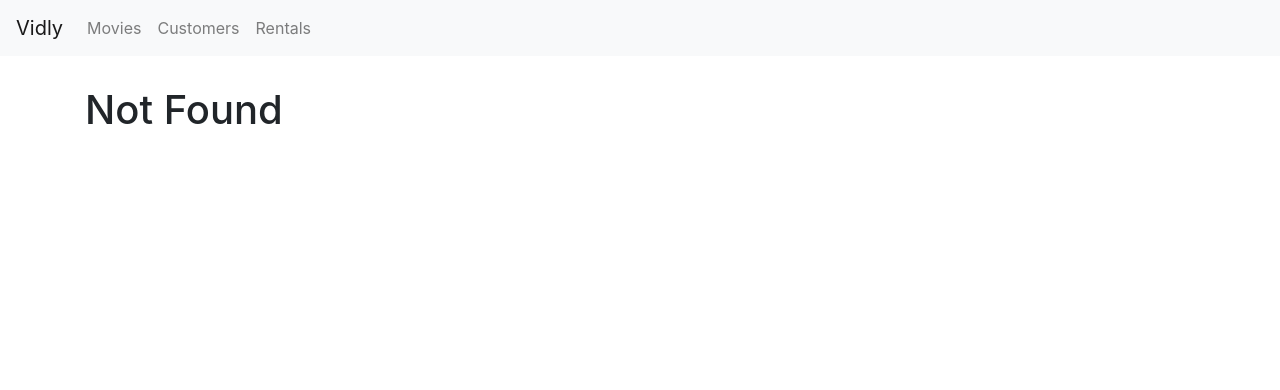
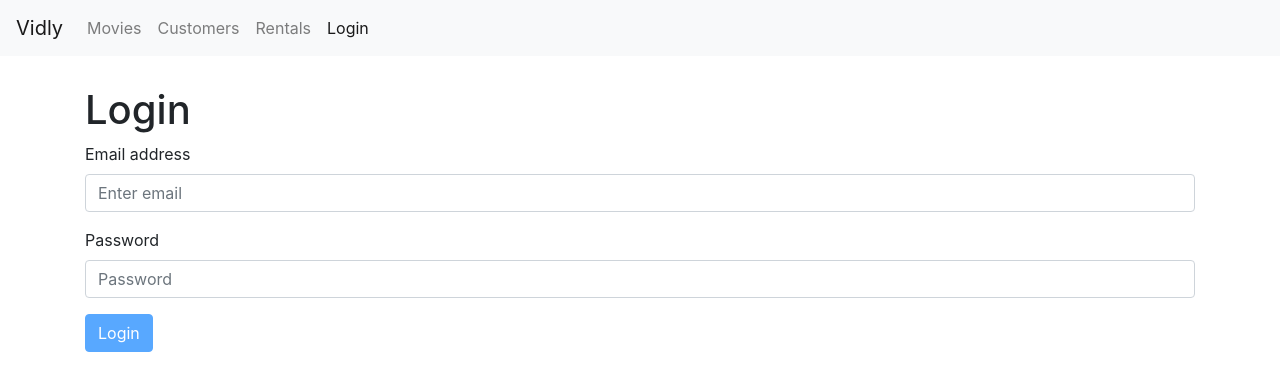
Before and after one commit to rnkoaa/learn-react, a React (Create React App) app in the folder vidly/: page /login in a window 1280 px wide. Before the commit this address led to /not-found. Shown: the top 390 px of the page. Built offline with nearby package versions, Linux system fonts and the light colour scheme.

Commit message:
Forms and validations

```diff
--- a/vidly/package.json
+++ b/vidly/package.json
@@ -5,6 +5,7 @@
   "dependencies": {
     "bootstrap": "4.1.1",
     "font-awesome": "4.7.0",
+    "joi-browser": "13.4",
     "lodash": "4.17.10",
     "prop-types": "15.6.2",
     "react": "^16.4.2",
--- a/vidly/src/App.js
+++ b/vidly/src/App.js
@@ -8,8 +8,9 @@ import Rentals from "./components/rentals";
 import NotFound from "./components/not-found";
 import NavBar from "./components/navbar";
 
+import MovieForm from './components/movie-form';
+import LoginForm from "./components/login-form";
 import "./App.css";
-import MovieForm from './components/movie-form';
 class App extends Component {
   render() {
     return (
@@ -19,6 +20,7 @@ class App extends Component {
           {/* <Movies /> */}
 
           <Switch>
+            <Route path="/login" component={LoginForm} />
             <Route path="/movies/:id" component={MovieForm} />
             <Route path="/movies" component={Movies} />
             <Route path="/customers" component={Customers} />
--- /dev/null
+++ b/vidly/src/components/common/forms.jsx
@@ -0,0 +1,47 @@
+import React, { Component } from "react";
+import Joi from "joi-browser";
+import { validate } from "../../services/validator-service";
+
+class Form extends Component {
+  state = {
+    data: {},
+    errors: {}
+  };
+
+  validateProperty = ({ name, value }) => {
+    const obj = { [name]: value };
+    const schema = { [name]: this.schema[name] };
+    const { error } = Joi.validate(obj, schema);
+    return error ? error.details[0].message : null;
+  };
+
+  onSubmit = e => {
+    e.preventDefault();
+    const errors = validate(this.state.data, this.schema);
+
+    this.setState({ errors: errors || {} });
+    if (errors) {
+      return;
+    }
+    this.doSubmit();
+  };
+
+  onValueChange = e => {
+    const { currentTarget: input } = e;
+    const errors = { ...this.state.errors };
+    const errorMessage = this.validateProperty(input);
+
+    if (errorMessage) {
+      errors[input.name] = errorMessage;
+    } else {
+      delete errors[input.name];
+    }
+
+    const data = { ...this.state.data };
+    data[input.name] = input.value;
+    this.setState({ data, errors });
+  };
+
+}
+
+export default Form;
--- a/vidly/src/components/customers.jsx
+++ b/vidly/src/components/customers.jsx
@@ -1,4 +1,4 @@
-import React, { Component } from 'react';
+import React from 'react';
 
 const Customers = () => {
     return ( <h1>Customers</h1> );
--- /dev/null
+++ b/vidly/src/components/login-form.jsx
@@ -0,0 +1,80 @@
+import React from "react";
+import Joi from "joi-browser";
+import { validate } from "../services/validator-service";
+import Form from "./common/forms";
+
+class LoginForm extends Form {
+  state = {
+    data: {
+      username: "",
+      password: ""
+    },
+    errors: {}
+  };
+
+  schema = {
+    username: Joi.string()
+      .required()
+      .label("Username"),
+    password: Joi.string()
+      .required()
+      .label("Password")
+  };
+
+  doSubmit = () => {
+    console.log("Submitted.")
+  };
+
+  render() {
+    const { data: account, errors } = this.state;
+    return (
+      <div>
+        <h1>Login</h1>
+        <form onSubmit={this.onSubmit}>
+          <div className="form-group">
+            <label htmlFor="username">Email address</label>
+            <input
+              type="email"
+              value={account.username}
+              onChange={this.onValueChange}
+              className="form-control"
+              id="username"
+              name="username"
+              aria-describedby="emailHelp"
+              placeholder="Enter email"
+            />
+            {errors.username && (
+              <small id="emailHelp" className="form-text text-muted alert alert-danger">
+                {errors.username}
+              </small>
+            )}
+          </div>
+          <div className="form-group">
+            <label htmlFor="password">Password</label>
+            <input
+              value={account.password}
+              type="password"
+              name="password"
+              onChange={this.onValueChange}
+              className="form-control"
+              id="password"
+              placeholder="Password"
+            />
+            {errors.password && (
+              <small id="emailHelp" className="form-text text-muted alert alert-danger">
+                {errors.password}
+              </small>
+            )}
+          </div>
+          <div className="form-group">
+            <button disabled={validate(account, this.schema)} className="btn btn-primary">
+              Login
+            </button>
+          </div>
+        </form>
+      </div>
+    );
+  }
+}
+
+export default LoginForm;
--- a/vidly/src/components/movie-form.jsx
+++ b/vidly/src/components/movie-form.jsx
@@ -1,4 +1,4 @@
-import React, { Component } from 'react';
+import React from 'react';
 
 const MovieForm = ({match, history}) => {
     return ( <div>
--- a/vidly/src/components/navbar.jsx
+++ b/vidly/src/components/navbar.jsx
@@ -1,4 +1,4 @@
-import React, { Component } from "react";
+import React from "react";
 import {Link, NavLink} from "react-router-dom";
 
 const NavBar = () => {
@@ -35,6 +35,11 @@ const NavBar = () => {
               Rentals
             </NavLink>
           </li>
+          <li className="nav-item">
+            <NavLink className="nav-link" to="/login">
+              Login
+            </NavLink>
+          </li>
         </ul>
       </div>
     </nav>
--- a/vidly/src/components/not-found.jsx
+++ b/vidly/src/components/not-found.jsx
@@ -1,4 +1,4 @@
-import React, { Component } from 'react';
+import React from 'react';
 
 const NotFound = () => {
     return ( <h1>Not Found</h1> );
--- a/vidly/src/components/rentals.jsx
+++ b/vidly/src/components/rentals.jsx
@@ -1,4 +1,4 @@
-import React, { Component } from 'react';
+import React from 'react';
 
 const Rentals = () => {
     return ( <h1>Rentals</h1>  );
--- /dev/null
+++ b/vidly/src/services/validator-service.js
@@ -0,0 +1,13 @@
+import Joi from "joi-browser";
+
+export function validate(data, schema) {
+    const errors = {};
+    const result = Joi.validate(data, schema, { abortEarly: false });
+
+    if (!result.error) return null;
+
+    for (let item of result.error.details) {
+      errors[item.path[0]] = item.message.replace(/\"\'/g, "");
+    }
+    return Object.keys(errors).length === 0 ? null : errors;
+}
```
Also changed, not shown: vidly/src/components/common/html-input.jsx (added, +18 -0 lines), 1 other file (tests, documents, lock files or other folders).
